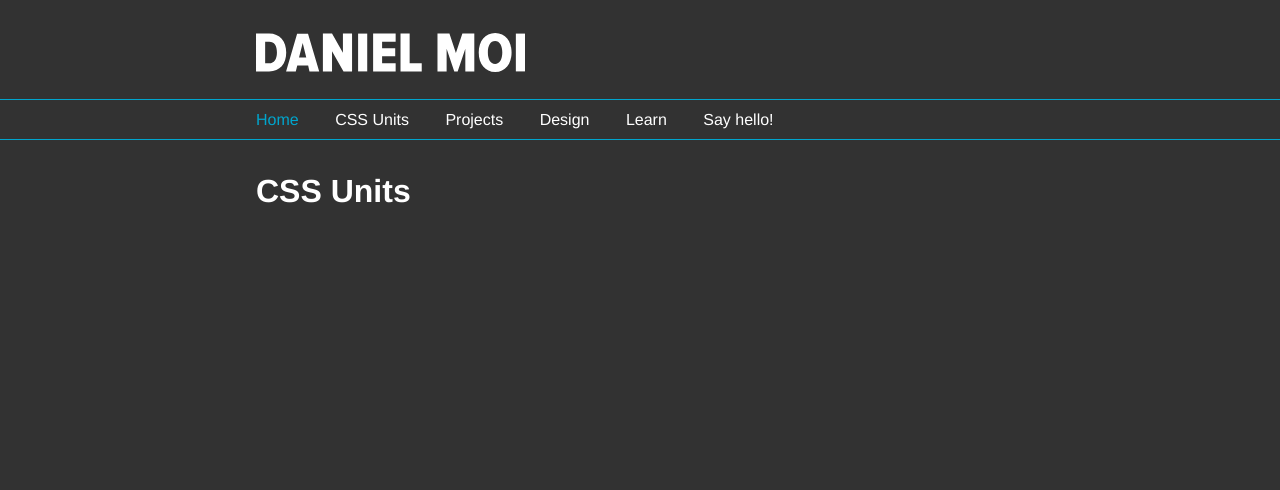
After one commit to danielmoi/portfolio, a PHP site: page /learn/css-units/index.php in a window 1280 px wide. The commit adds this page. Shown: the top 490 px of the page. Run offline with PHP 8.4, Linux system fonts and the light colour scheme.

Commit message:
Add css-units page with asset links

```diff
--- /dev/null
+++ b/learn/css-units/index.php
@@ -0,0 +1,8 @@
+<?php include "../header.php"; ?>
+
+<div class="main__container">
+  <h1>CSS Units</h1>
+
+</div>
+
+<?php include "../footer.php"; ?>
--- a/learn/header.php
+++ b/learn/header.php
@@ -7,7 +7,7 @@
   <meta name="viewport" content="width=device-width, initial-scale=1">
   <title>Daniel Moi</title>
   <meta name="description=" content="Code. Design. Write.">
-  <link rel="stylesheet" href="css/style.css">
+  <link rel="stylesheet" href="/css/style.css">
   <link rel="apple-touch-icon" sizes="57x57" href="/apple-icon-57x57.png">
   <link rel="apple-touch-icon" sizes="60x60" href="/apple-icon-60x60.png">
   <link rel="apple-touch-icon" sizes="72x72" href="/apple-icon-72x72.png">
@@ -39,7 +39,7 @@
       <h1 class="header__title">
 
         <a href="/">
-          <img class="header__logo" src="img/danielmoi-name.svg" alt="Daniel Moi"/>
+          <img class="header__logo" src="/img/danielmoi-name.svg" alt="Daniel Moi"/>
 
         </a>
       </h1>
@@ -57,7 +57,7 @@
         </li>
 
         <li>
-          <a class="nav__list-item" data-section="about" href="#about">About Me</a>
+          <a class="nav__list-item" href="learn/css-units">CSS Units</a>
         </li>
 
         <li>
```
